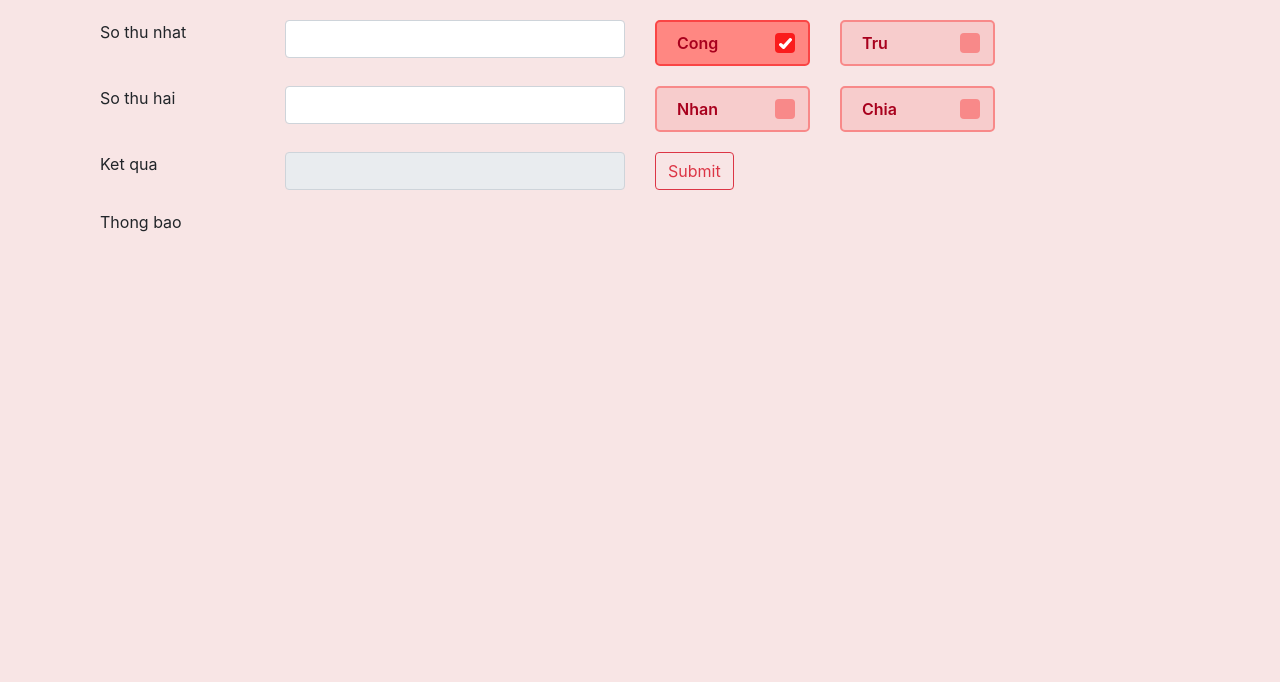
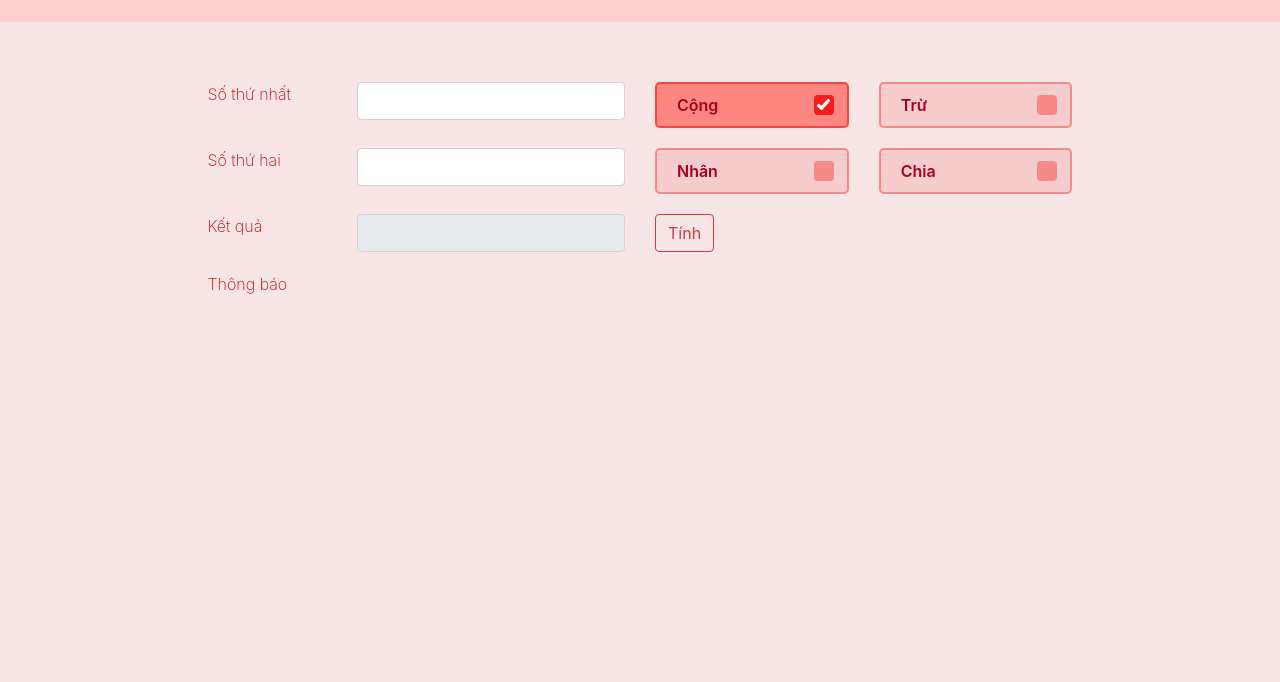
Before and after one commit to mrjared16/simple-js-calculator, a plain HTML site: page index.html in a window 1280 px wide. Shown: the part 118-800 px from the top of the page. Drawn offline with nearby package versions, Linux system fonts and the light colour scheme.

Commit message:
relayout

```diff
--- a/index.html
+++ b/index.html
@@ -10,64 +10,67 @@
 </head>
 
 <body>
+    <header class="title d-flex justify-content-center">
+        <h1>Bé tập tính</h1>
+    </header>
     <div class="container">
-        <header>
-            <h2 class="title">Be tap tinh</h2>
-        </header>
-        <main class="main">
-            <form id="form">
+        <main class="main d-flex justify-content-center">
+            <form id="form" class="col-10" autocomplete="off">
                 <div class="row">
-                    <div class="col-2">
-                        <label for="num1">So thu nhat</label>
+                    <div class="col-2 input-label">
+                        <label for="num1">Số thứ nhất</label>
                     </div>
                     <div class="col-4">
-                        <input type="number" class="form-control" id="num1" step="0.1">
+                        <input type="text" class="form-control" id="num1" step="0.1">
                     </div>
-                    <div class="col-2 radio-btn">
+                    <div class="col-3 radio-btn">
                         <input type="radio" name="operator" id="pls" value="plus" checked>
-                        <label for="pls">Cong</label>
+                        <label for="pls">Cộng</label>
                     </div>
-                    <div class="col-2 radio-btn">
+                    <div class="col-3 radio-btn">
                         <input type="radio" name="operator" id="sub" value="subtract">
-                        <label for="sub">Tru</label>
+                        <label for="sub">Trừ</label>
                     </div>
                 </div>
                 <div class="row">
-                    <div class="col-2">
-                        <label for="num2">So thu hai</label>
+                    <div class="col-2 input-label">
+                        <label for="num2">Số thứ hai</label>
                     </div>
                     <div class="col-4">
-                        <input type="number" class="form-control" id="num2" step="0.1">
+                        <input type="text" class="form-control" id="num2" step="0.1">
                     </div>
-                    <div class="col-2 radio-btn">
+                    <div class="col-3 radio-btn">
                         <input type="radio" name="operator" id="mul" value="multiply">
-                        <label for="mul">Nhan</label>
+                        <label for="mul">Nhân</label>
                     </div>
-                    <div class="col-2 radio-btn">
+                    <div class="col-3 radio-btn">
                         <input type="radio" name="operator" id="div" value="divide">
                         <label for="div">Chia</label>
                     </div>
                 </div>
                 <div class="row">
-                    <div class="col-2">
-                        <label for="result">Ket qua</label>
+                    <div class="col-2 input-label">
+                        <label for="result">Kết quả</label>
                     </div>
                     <div class="col-4">
                         <input type="number" class="form-control" name="" id="result" readonly>
                     </div>
-                    <div class="col-2">
-                        <button type="submit" class="btn btn-outline-danger" id="submit">Submit</button>
+                    <div class="col-6">
+                        <button type="submit" class="btn btn-outline-danger" id="submit">Tính</button>
                     </div>
                 </div>
                 <div class="row">
-                    <label class="col-2">Thong bao</label>
-                    <p id="msg" class="message col"></p>
+                    <div class="col-2 input-label">
+                        <label>Thông báo</label>
+                    </div>
+                    <div class="col-10">
+                        <div id="msg" class="alert alert-danger" role="alert"></div>
+                    </div>
                 </div>
             </form>
         </main>
     </div>
     <script src="./script.js"></script>
-
 </body>
 
 </html>
```
